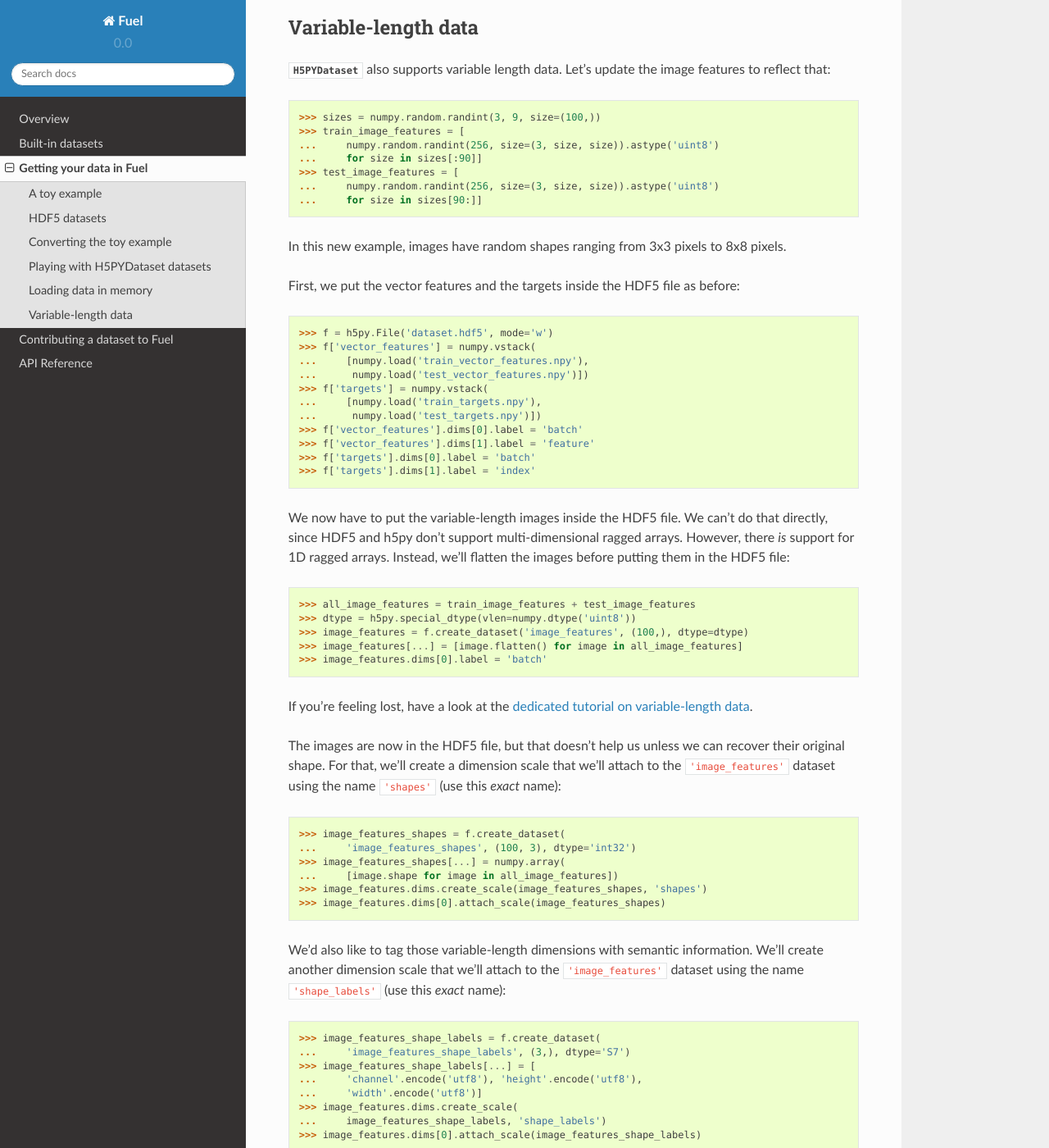
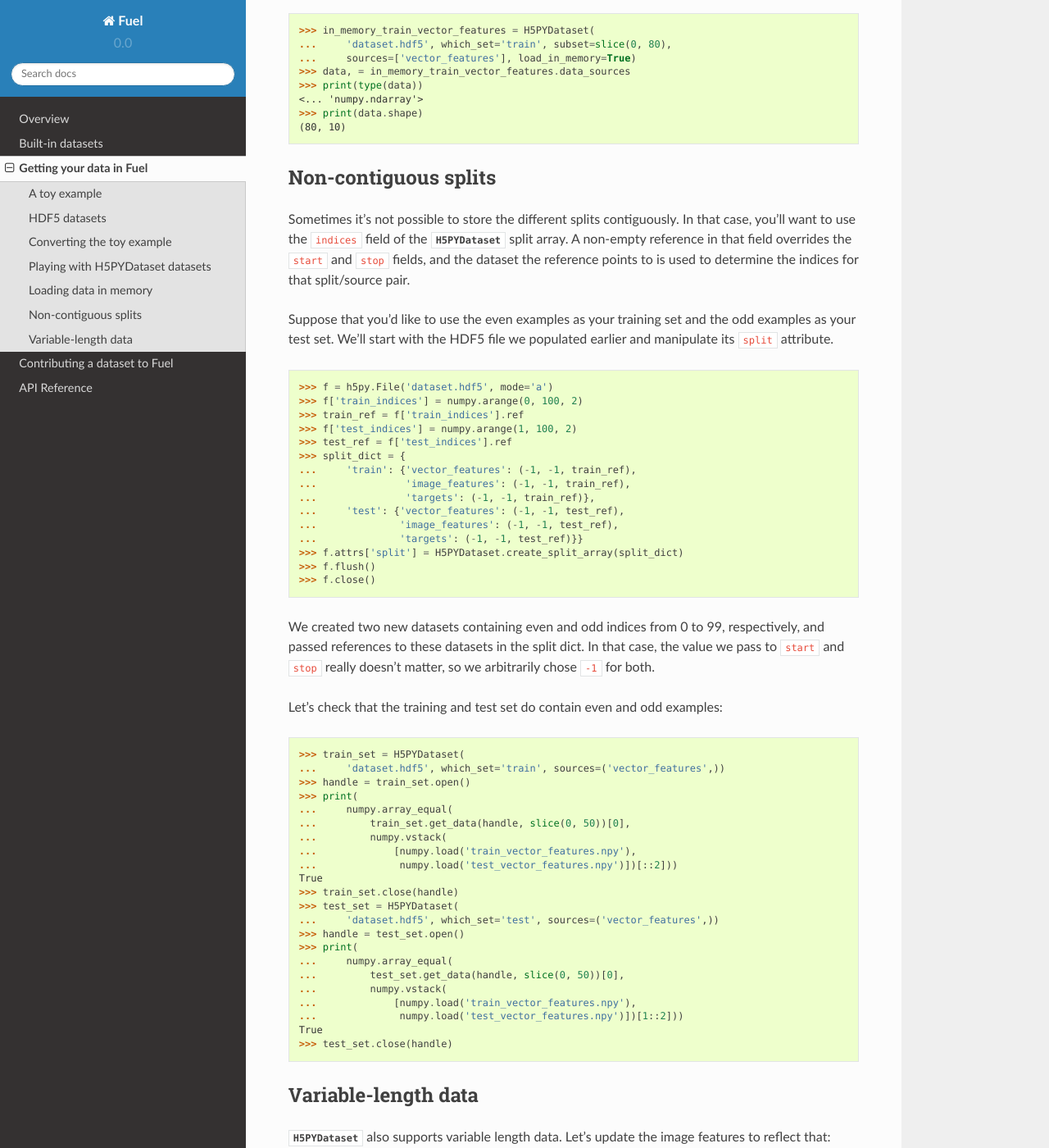
Before and after one commit to mila-iqia/fuel, a Sphinx documentation site: the page built from docs/h5py_dataset.rst, in a window 1280 px wide and 1400 px high, scrolled down 6214 px. Shown: the whole window at 82% size. Built offline with Sphinx 7.4.7 and the Read the Docs theme 2.0.0, drawn with Linux system fonts in a browser that asks for light colours; some of the changed text lies outside the part shown.

Commit message:
Update online tutorial for new H5PYDataset interface

```diff
--- a/docs/h5py_dataset.rst
+++ b/docs/h5py_dataset.rst
@@ -57,15 +57,15 @@
   names.
 * Data sources are not explicitly split into separate HDF5 datasets or separate
   HDF5 files. Instead, splits are defined in the ``split`` attribute of the root
-  group. It's expected to be a 1D numpy array of compound ``dtype`` with six
+  group. It's expected to be a 1D numpy array of compound ``dtype`` with seven
   fields, organized as follows:
 
   1. ``split`` : string identifier for the split name
   2. ``source`` : string identifier for the source name
   3. ``start`` : start index (inclusive) of the split in the source array
   4. ``stop`` : stop index (exclusive) of the split in the source array
-  5. ``available`` : boolean, ``False`` if this split is not available for this
-     source
+  4. ``indices`` : reference pointing to a dataset containing indices for this split/source pair
+  5. ``available`` : boolean, ``False`` if this split is not available for this source
   6. ``comment`` : comment string
 
 .. tip::
@@ -139,7 +139,9 @@
 ...     dtype=numpy.dtype([
 ...         ('split', 'a', 5),
 ...         ('source', 'a', 15),
-...         ('start', numpy.int64, 1), ('stop', numpy.int64, 1),
+...         ('start', numpy.int64, 1),
+...         ('stop', numpy.int64, 1),
+...         ('indices', h5py.special_dtype(ref=h5py.Reference)),
 ...         ('available', numpy.bool, 1),
 ...         ('comment', 'a', 1)]))
 >>> split_array[0:3]['split'] = 'train'.encode('utf8')
@@ -151,18 +153,19 @@
 >>> split_array[0:3]['stop'] = 90
 >>> split_array[3:6]['start'] = 90
 >>> split_array[3:6]['stop'] = 100
+>>> split_array[:]['indices'] = h5py.Reference()
 >>> split_array[:]['available'] = True
 >>> split_array[:]['comment'] = '.'.encode('utf8')
 >>> f.attrs['split'] = split_array
 
 We created a 1D numpy array with six elements. The ``dtype`` for this array
 is a compound type: every element of the array is a tuple of ``(str, str, int,
-int, bool, str)``. The length of each string element has been chosen to be the
-maximum length we needed to store: that's 5 for the ``split`` element
-(``'train'`` being the longest split name) and 15 for the ``source`` element
-(``'vector_features'`` being the longest source name). We didn't include any
-comment, so the length for that element was set to 1. Due to a quirk in pickling
-empty strings, we put ``'.'`` as the comment value.
+int, h5py.Reference, bool, str)``. The length of each string element has been
+chosen to be the maximum length we needed to store: that's 5 for the ``split``
+element (``'train'`` being the longest split name) and 15 for the ``source``
+element (``'vector_features'`` being the longest source name). We didn't
+include any comment, so the length for that element was set to 1. Due to a
+quirk in pickling empty strings, we put ``'.'`` as the comment value.
 
 .. warning::
 
@@ -176,6 +179,10 @@
 set may not be labeled, and the ``('test', 'targets')`` combination may not
 exist. In that case, you can set the ``available`` element for that combination
 to ``False``, and :class:`~.datasets.hdf5.H5PYDataset` will ignore it.
+
+Don't worry too much about ``indices``; we'll get back to that later. For the
+moment, all you need to know is that since our splits are congiguous, we don't
+need that feature and therefore put empty references.
 
 The method described above does the job, but it's not very convenient. An even
 simpler way of achieving the same result is to call
@@ -191,13 +198,14 @@
 
 The :meth:`~.datasets.hdf5.H5PYDataset.create_split_array` method expects
 a dictionary mapping split names to dictionaries. Those dictionaries map source
-names to tuples of length 2 or 3: the first two elements correspond to the start
-and stop indexes and the last element is an optional comment for the
-split/source pair. The method will create the array behind the scenes,
-choose the string lengths automatically and populate it with the information
-in the split dictionary. If a particular split/source combination isn't present,
-its ``available`` attribute is set to ``False``, which allows us to specify
-only what's actually present in the HDF5 file we created.
+names to tuples of length 2, 3 or 4. The first two elements correspond to the
+start and stop indexes. The other two elements are optional and correspond to
+the ``indices`` reference and the comment, respectively. The method will create
+the array behind the scenes, choose the string lengths automatically and
+populate it with the information in the split dictionary. If a particular
+split/source combination isn't present, its ``available`` attribute is set to
+``False``, which allows us to specify only what's actually present in the HDF5
+file we created.
 
 .. tip::
 
@@ -298,6 +306,66 @@
 <... 'numpy.ndarray'>
 >>> print(data.shape)
 (80, 10)
+
+Non-contiguous splits
+---------------------
+
+Sometimes it's not possible to store the different splits contiguously. In that
+case, you'll want to use the ``indices`` field of the
+:class:`~.datasets.hdf5.H5PYDataset` split array. A non-empty reference in that
+field overrides the ``start`` and ``stop`` fields, and the dataset the
+reference points to is used to determine the indices for that split/source
+pair.
+
+Suppose that you'd like to use the even examples as your training set and the
+odd examples as your test set. We'll start with the HDF5 file we populated
+earlier and manipulate its ``split`` attribute.
+
+>>> f = h5py.File('dataset.hdf5', mode='a')
+>>> f['train_indices'] = numpy.arange(0, 100, 2)
+>>> train_ref = f['train_indices'].ref
+>>> f['test_indices'] = numpy.arange(1, 100, 2)
+>>> test_ref = f['test_indices'].ref
+>>> split_dict = {
+...     'train': {'vector_features': (-1, -1, train_ref),
+...               'image_features': (-1, -1, train_ref),
+...               'targets': (-1, -1, train_ref)},
+...     'test': {'vector_features': (-1, -1, test_ref),
+...              'image_features': (-1, -1, test_ref),
+...              'targets': (-1, -1, test_ref)}}
+>>> f.attrs['split'] = H5PYDataset.create_split_array(split_dict)
+>>> f.flush()
+>>> f.close()
+
+We created two new datasets containing even and odd indices from 0 to 99,
+respectively, and passed references to these datasets in the split dict. In that
+case, the value we pass to ``start`` and ``stop`` really doesn't matter, so
+we arbitrarily chose ``-1`` for both.
+
+Let's check that the training and test set do contain even and odd examples:
+
+>>> train_set = H5PYDataset(
+...     'dataset.hdf5', which_set='train', sources=('vector_features',))
+>>> handle = train_set.open()
+>>> print(
+...     numpy.array_equal(
+...         train_set.get_data(handle, slice(0, 50))[0],
+...         numpy.vstack(
+...             [numpy.load('train_vector_features.npy'),
+...              numpy.load('test_vector_features.npy')])[::2]))
+True
+>>> train_set.close(handle)
+>>> test_set = H5PYDataset(
+...     'dataset.hdf5', which_set='test', sources=('vector_features',))
+>>> handle = test_set.open()
+>>> print(
+...     numpy.array_equal(
+...         test_set.get_data(handle, slice(0, 50))[0],
+...         numpy.vstack(
+...             [numpy.load('train_vector_features.npy'),
+...              numpy.load('test_vector_features.npy')])[1::2]))
+True
+>>> test_set.close(handle)
 
 Variable-length data
 --------------------
```
Also changed, not shown: 1 other file.
